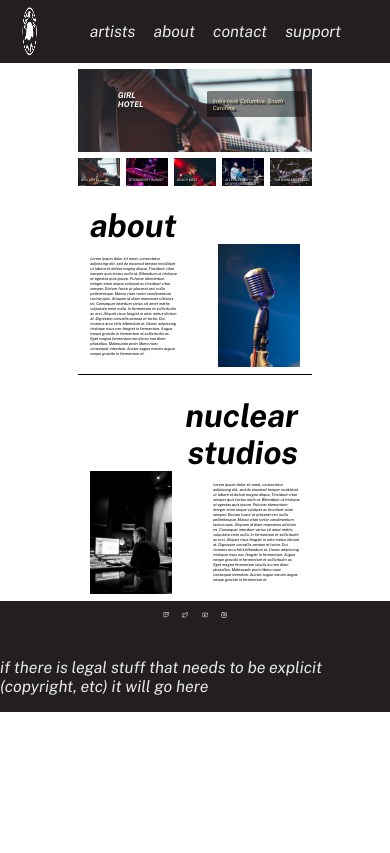
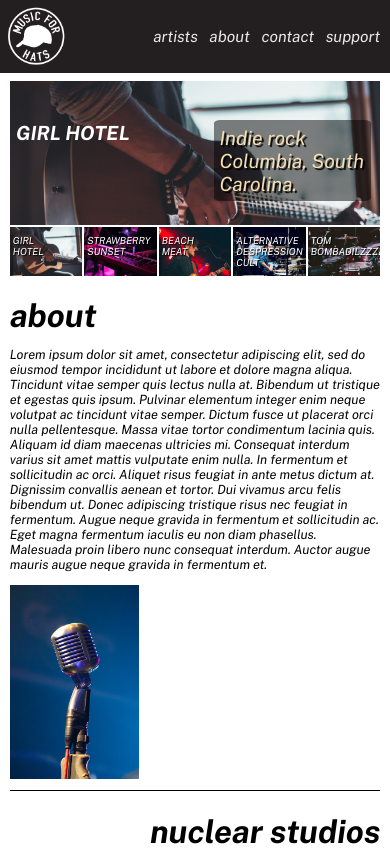
Before and after one commit to mlowell94/MusicForHats, a plain HTML site: page index.html in a window 390 px wide. Shown: the top 853 px of the page. Drawn offline with Linux system fonts and the light colour scheme.

Commit message:
Update style.css

```diff
--- a/style.css
+++ b/style.css
@@ -310,3 +310,227 @@ h1 {
     width: 10%;
     cursor: pointer;
 }
+
+.picture-one {
+    width: 47%;
+    height: 35vw;
+    background-image: url(images/band.jpg);
+    background-size: cover;
+    background-position-x: 37%;
+}
+
+.picture-two {
+    width: 47%;
+    height: 35vw;
+    background-image: url(images/studio2.jpg);
+    background-size: cover;
+    background-position-x: 37%;
+}
+
+@media only screen and (max-width: 1279px)  {
+
+    .header {
+        display: flex;
+        justify-content: space-between;
+        background-color: #231F20;
+        padding: 6px;
+        position: sticky;
+        top: 0px;
+        z-index: 1;
+    }
+
+    .home {
+        display: flex;
+        width: 16%;
+    }
+
+    .logo {
+        width: 100%;
+        transition: width .1s ease;
+    }
+
+
+    .logo:hover + .home-link {
+        min-width: 141px;
+        transition: min-width .5s ease;
+    }
+
+    .home-link {
+        overflow: hidden;
+        min-width: 0;
+        min-height: fit-content;
+        font-size: 4vw;
+        transition: min-width .2s ease;
+        margin-left: 15%;
+        align-self: center;
+        color: #EAEAEA;
+    }
+
+    ul {
+        list-style: none;
+        width: fit-content;
+        height: fit-content;
+        padding: 0;
+        margin-left: 12px;
+        align-self: center;
+        font-size: 4vw;
+    }
+
+    li {
+        display: inline;
+        padding: 1vw;
+        transition: all .2s ease;
+    }
+
+    li + li {
+        margin-left: 0
+    }
+
+    .headline {
+        height: 50vw;
+        width: 95%;
+        margin: 0 auto;
+        margin-top: 2%;
+        display: flex;
+        align-items: flex-end;
+        flex-direction: column;
+        justify-content: space-between;
+        background-position-y: 50%;
+        background-size: cover;
+        transition: all .5s ease;
+    }
+
+    .info h1 {
+        color: white;
+        width: fit-content;
+        grid-row: 3/5;
+        grid-column: 1/3;
+        margin-top: -10%;
+        font-size: 5vw;
+        margin-left: 5%;
+    }
+
+    .info p {
+        width: fit-content;
+        height: fit-content;
+        font-size: 5vw;
+        margin-top: -7%;
+        padding: 6px;
+        grid-column: 4/6;
+        grid-row: 3/5;
+        color: wheat;
+        text-shadow: 2px 2px 1px black;
+        background-color: #0000007d;
+        border-radius: 4%;
+        margin-right: 5%;
+        margin-left: 10%;
+    }
+
+    .test {
+        position: relative;
+        border-top: solid white 2px;
+        overflow: hidden;
+    }
+
+    .test + .test {
+        border-left: solid white 2px;
+    }
+
+    span {
+        color: white;
+        position: absolute;
+        top: 15%;
+        width: 0;
+        font-size: 2.5vw;
+        padding-left: 3px;
+        text-shadow: 1px 1px 1px black;
+    }
+
+    .headline ~ div {
+        height: fit-content;
+        width: 95%;
+        margin: 0 auto;
+        margin-top: 2%;
+    }
+
+    .container {
+        display: flex;
+        justify-content: space-around;
+        width: 100%;
+        flex-direction: column;
+    }
+
+    h1 {
+        color: black;
+        margin-bottom: 0;
+        margin-left: 0;
+    }
+
+    .picture-one {
+        background-image: url(images/band.jpg);
+        width: 100%;
+        height: 25vw;
+        background-size: cover;
+        background-position-y: 50%;
+    }
+
+    .picture-two {
+        background-image: url(images/studio2.jpg);
+        width: 100%;
+        height: 25vw;
+        background-size: cover;
+        background-position-y: 50%;
+    }
+
+    .about-text p {
+        height: fit-content;
+        align-self: center;
+        font-size: calc(2vw + 30.8%);
+        width: 100%;
+        padding: 0;
+        }
+
+    .nuclear-studios-text p {
+        height: fit-content;
+        align-self: center;
+        font-size: calc(2vw + 41.8%);
+        width: 100%;
+        padding: 0;
+        }
+
+    .nuclear-studios-text {
+        align-self: center;
+        font-size: 3.5vw;
+        width: 100%;
+        padding-bottom: 2%;
+        flex-direction: column-reverse;
+    }
+
+    .nuclear-studios h1 {
+        left: 0;
+    }
+
+    #footer {
+        height: fit-content;
+        margin: 0;
+        display: flex;
+        flex-direction: column;
+        align-items: center;
+        width: 100%;
+        background-color: #231F20;
+        color: #EAEAEA;
+        padding-top: 11px;
+    }
+
+    .socials {
+        width: 70%;
+        height: 30px;
+        display: flex;
+        justify-content: space-evenly;
+    }
+
+    .legal p {
+            text-align: center;
+            font-size: 3vw;
+    }
+}
```
